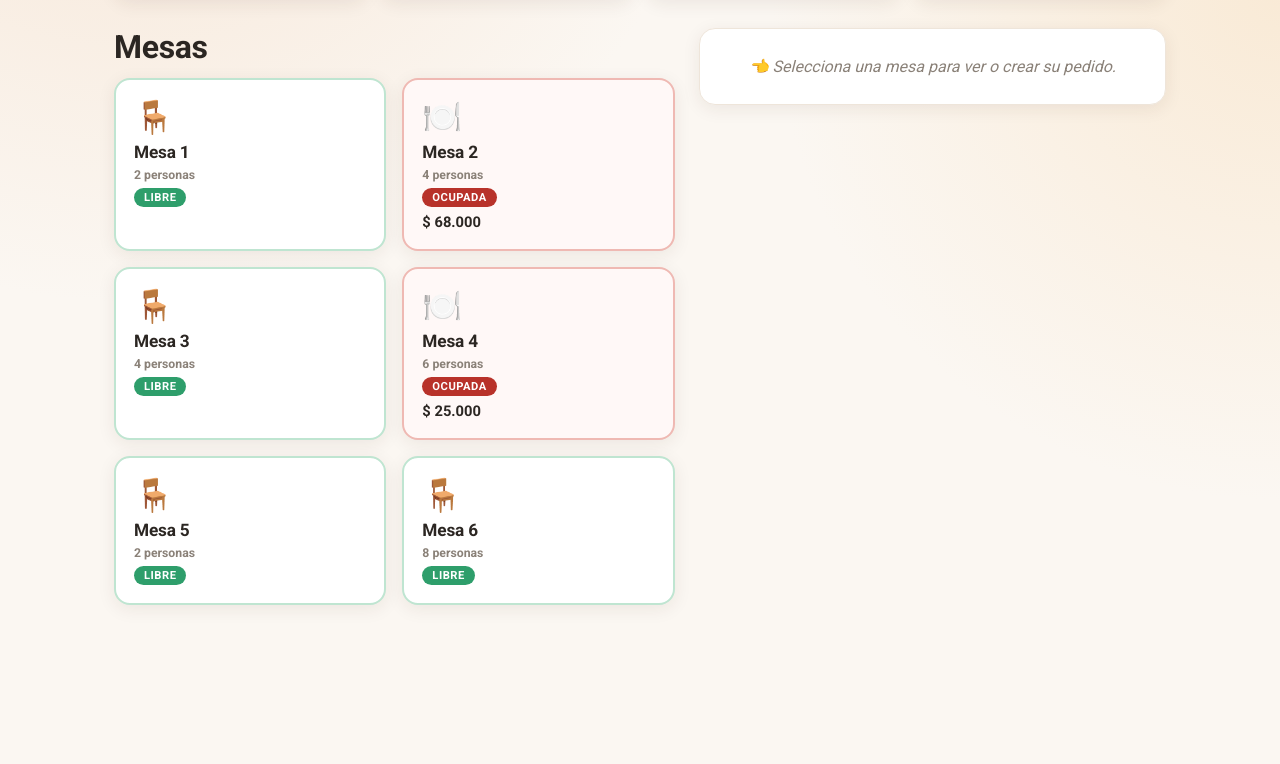
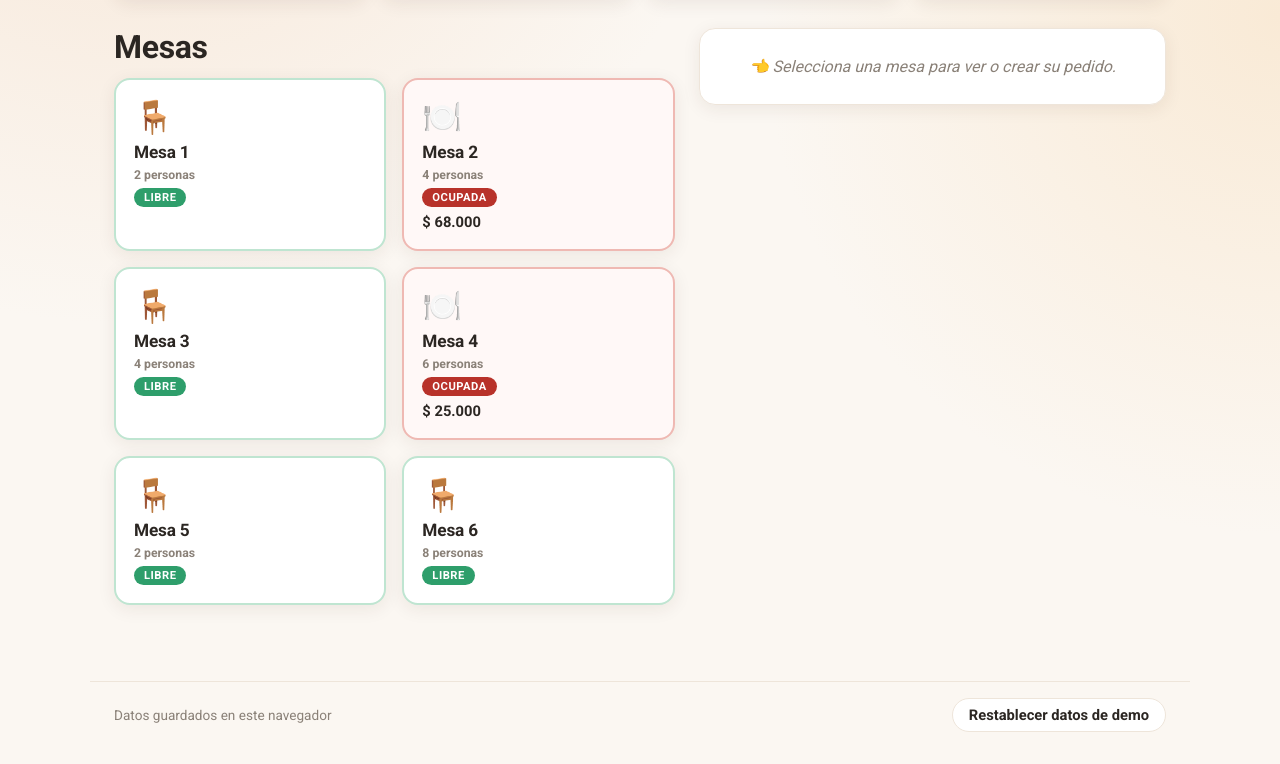
Before and after one commit to JojhanT/restaurante, a React (Vite) app: page / in a window 1280 px wide. Shown: the part 304-1068 px from the top of the page. Before the commit the page ends 985 px from the top, so only its background shows below. Built offline with nearby package versions, Linux system fonts and the light colour scheme.

Commit message:
feat: persistencia localstorage

```diff
--- a/src/App.jsx
+++ b/src/App.jsx
@@ -2,6 +2,7 @@ import { useEffect, useState } from "react";
 import Menu from "./components/Menu.jsx";
 import Mesas from "./components/Mesas.jsx";
 import Ventas from "./components/Ventas.jsx";
+import useLocalStorage from "./hooks/useLocalStorage.js";
 import { MENU_INICIAL, MESAS_INICIAL } from "./data/mock.js";
 
 const TITULOS = {
@@ -12,9 +13,16 @@ const TITULOS = {
 
 export default function App() {
   const [vista, setVista] = useState("mesas");
-  const [menu, setMenu] = useState(MENU_INICIAL);
-  const [mesas, setMesas] = useState(MESAS_INICIAL);
-  const [ventas, setVentas] = useState([]);
+  const [menu, setMenu] = useLocalStorage("menu", MENU_INICIAL);
+  const [mesas, setMesas] = useLocalStorage("mesas", MESAS_INICIAL);
+  const [ventas, setVentas] = useLocalStorage("ventas", []);
+
+  function restablecer() {
+    if (!window.confirm("¿Restablecer todos los datos de demostración?")) return;
+    setMenu(MENU_INICIAL);
+    setMesas(MESAS_INICIAL);
+    setVentas([]);
+  }
   const [tema, setTema] = useState(() => {
     try {
       return localStorage.getItem("tema") || "claro";
@@ -81,6 +89,10 @@ export default function App() {
         )}
         {vista === "ventas" && <Ventas ventas={ventas} limpiar={() => setVentas([])} />}
       </main>
+      <footer className="pie">
+        <span>Datos guardados en este navegador</span>
+        <button className="chip" onClick={restablecer}>Restablecer datos de demo</button>
+      </footer>
     </div>
   );
 }
--- /dev/null
+++ b/src/hooks/useLocalStorage.js
@@ -0,0 +1,23 @@
+import { useEffect, useState } from "react";
+
+// Igual que useState, pero guarda el valor en localStorage para que sobreviva a recargas.
+export default function useLocalStorage(clave, valorInicial) {
+  const [valor, setValor] = useState(() => {
+    try {
+      const guardado = localStorage.getItem(clave);
+      return guardado ? JSON.parse(guardado) : valorInicial;
+    } catch {
+      return valorInicial;
+    }
+  });
+
+  useEffect(() => {
+    try {
+      localStorage.setItem(clave, JSON.stringify(valor));
+    } catch {
+      /* sin almacenamiento disponible */
+    }
+  }, [clave, valor]);
+
+  return [valor, setValor];
+}
--- a/src/styles.css
+++ b/src/styles.css
@@ -265,3 +265,6 @@ body { overflow-x: hidden; }
 .tabla td { padding: 14px 16px; border-bottom: 1px solid var(--borde); font-size: 0.92rem; }
 .tabla tbody tr:hover { background: #b8322a0d; }
 .tabla tbody tr:last-child td { border-bottom: none; }
+
+/* Pie de página */
+.pie { max-width: 1100px; margin: 0 auto; padding: 16px 24px 32px; display: flex; justify-content: space-between; align-items: center; gap: 12px; flex-wrap: wrap; color: var(--suave); font-size: 0.85rem; border-top: 1px solid var(--borde); }
```
